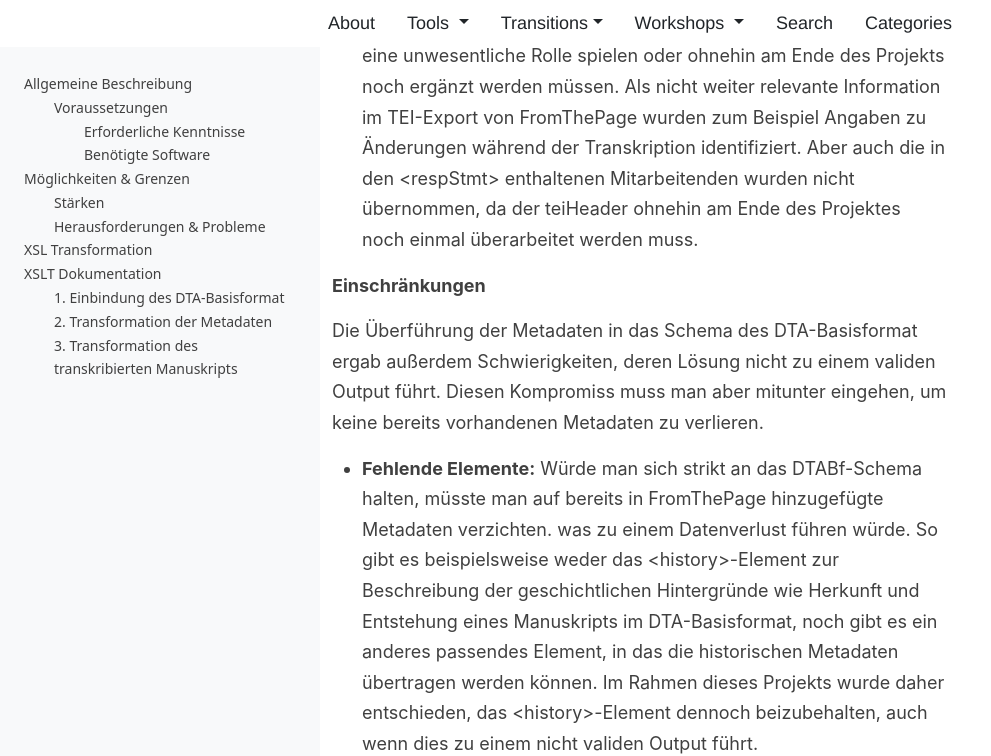
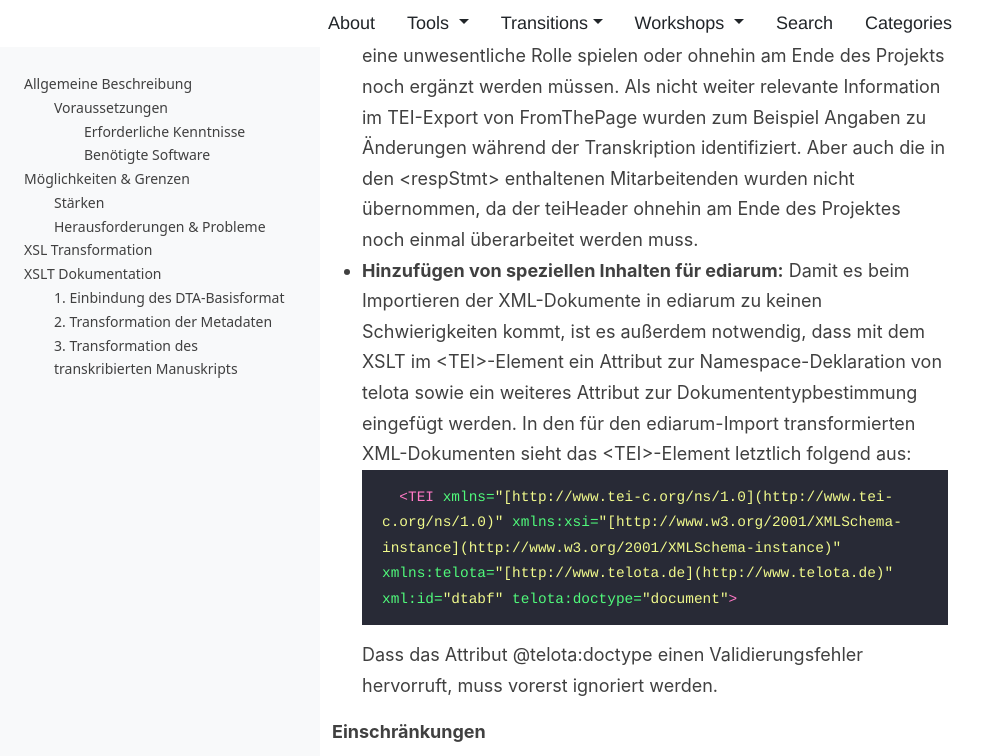
Before and after one commit to DigEdTnT/digedtnt.github.io, a Jekyll site: the page built from _posts/2023-05-31-transition-fromthepage-ediarum.md, in a window 1280 px wide and 900 px high, scrolled down 5061 px, cut to the strip 0-756 px from the top of the window. Shown: the whole strip, without its empty margins (0-991 px from the left). Built offline with Jekyll 4.4.1, drawn with Linux system fonts in a browser that asks for light colours.

Commit message:
Update 2023-05-31-transition-fromthepage-ediarum.md

````diff
--- a/_posts/2023-05-31-transition-fromthepage-ediarum.md
+++ b/_posts/2023-05-31-transition-fromthepage-ediarum.md
@@ -114,11 +114,16 @@ Auf Grundlage eines als gültig validierten [DTA-Metadatenbeispiels](https://git
 
 Bei der Übertragung der Metadaten wurden verschiedene Maßnahmen gesetzt:
 
-* **Übertragung von Inhalten:** Nach einer Gegenüberstellung des exportierten TEIs und dem DTABf-Beispiel wurden zuerst Inhalte wie Titel, Autor, Lizenzen sowie die Beschreibung des Manuskripts übernommen und in entsprechende zulässige bzw. obligatorische [Elemente im Header-Bereich](https://www.deutschestextarchiv.de/doku/basisformat/uebersichtHeader.html) des überführt.  \
+* **Übertragung von Inhalten:** Nach einer Gegenüberstellung des exportierten TEIs und dem DTABf-Beispiel wurden zuerst Inhalte wie Titel, Autor, Lizenzen sowie die Beschreibung des Manuskripts übernommen und in entsprechende zulässige bzw. obligatorische [Elemente im Header-Bereich](https://www.deutschestextarchiv.de/doku/basisformat/uebersichtHeader.html) des überführt.
     {% include image.html url="../data/pipelines/pipeline_1/transition_1/img/ftp-to-dta.png" description="Übertragung von Elementen in die DTABf-Struktur" %}
-* **Einfügen von Platzhaltern:** Einige obligatorische Felder im DTABf-XML, für die es keine entsprechenden Metadatenbeschreibungen im TEI-Export von FromThePage gibt, wurden schließlich mit beschreibenden Platzhaltern in eckigen Klammern gefüllt. Diese erfordern noch eine projektspezifische Anpassung.  \
+* **Einfügen von Platzhaltern:** Einige obligatorische Felder im DTABf-XML, für die es keine entsprechenden Metadatenbeschreibungen im TEI-Export von FromThePage gibt, wurden schließlich mit beschreibenden Platzhaltern in eckigen Klammern gefüllt. Diese erfordern noch eine projektspezifische Anpassung.
     {% include image.html url="../data/pipelines/pipeline_1/transition_1/img/placeholder.png" description="Einsatz von Platzhaltern, die nach der Transformation angepasst werden müssen" %}
 * **Entfernen von (vorerst) irrelevanten Elementen:** Einige der Elemente im FromThePage-Export wurden außerdem ignoriert und nicht in das neue DTA-XML überführt, da diese im Zuge der Edition eine unwesentliche Rolle spielen oder ohnehin am Ende des Projekts noch ergänzt werden müssen. Als nicht weiter relevante Information im TEI-Export von FromThePage wurden zum Beispiel Angaben zu Änderungen während der Transkription identifiziert. Aber auch die in den &lt;respStmt> enthaltenen Mitarbeitenden wurden nicht übernommen, da der teiHeader ohnehin am Ende des Projektes noch einmal überarbeitet werden muss.
+* **Hinzufügen von speziellen Inhalten für ediarum:** Damit es beim Importieren der XML-Dokumente in ediarum zu keinen Schwierigkeiten kommt, ist es außerdem notwendig, dass mit dem XSLT im &lt;TEI>-Element ein Attribut zur Namespace-Deklaration von telota sowie ein weiteres Attribut zur Dokumententypbestimmung eingefügt werden. In den für den ediarum-Import transformierten XML-Dokumenten sieht das &lt;TEI>-Element letztlich folgend aus:
+    ```xml
+    <TEI xmlns="[http://www.tei-c.org/ns/1.0](http://www.tei-c.org/ns/1.0)" xmlns:xsi="[http://www.w3.org/2001/XMLSchema-instance](http://www.w3.org/2001/XMLSchema-instance)" xmlns:telota="[http://www.telota.de](http://www.telota.de)" xml:id="dtabf" telota:doctype="document">
+    ```
+    Dass das Attribut @telota:doctype einen Validierungsfehler hervorruft, muss vorerst ignoriert werden.
 
 **Einschränkungen**
 
````
